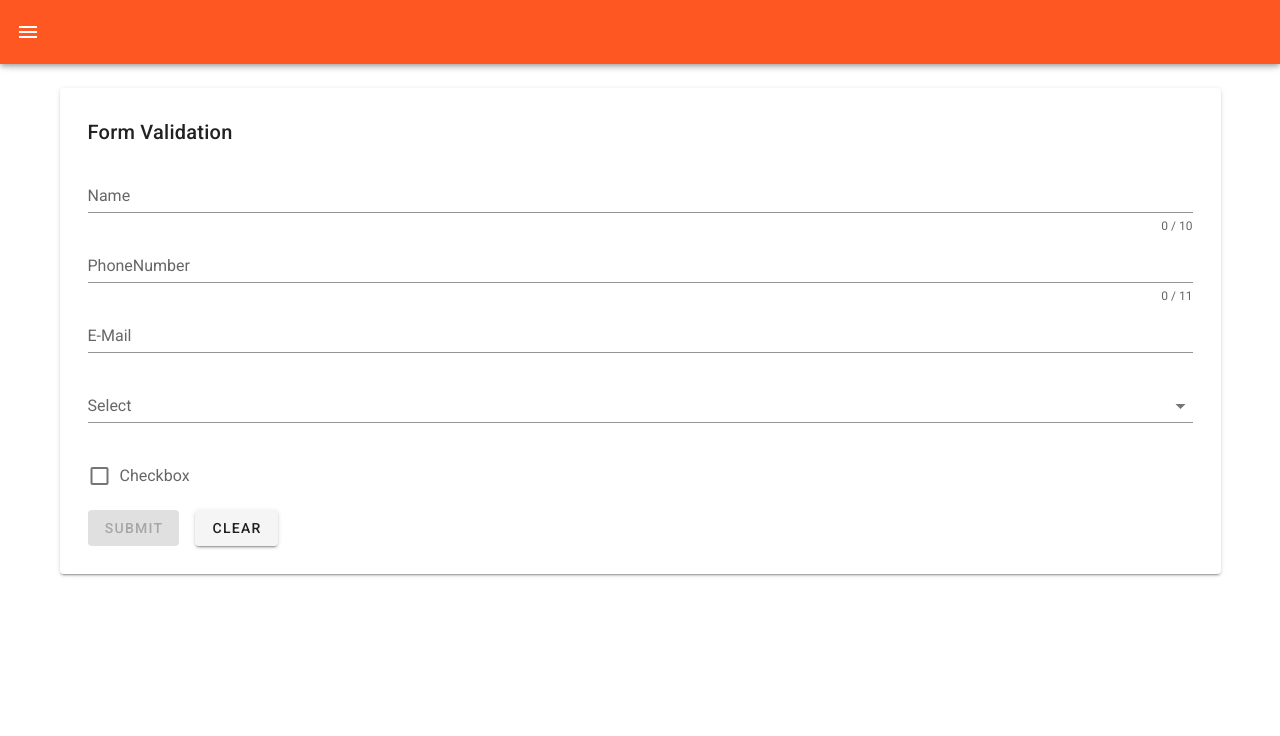
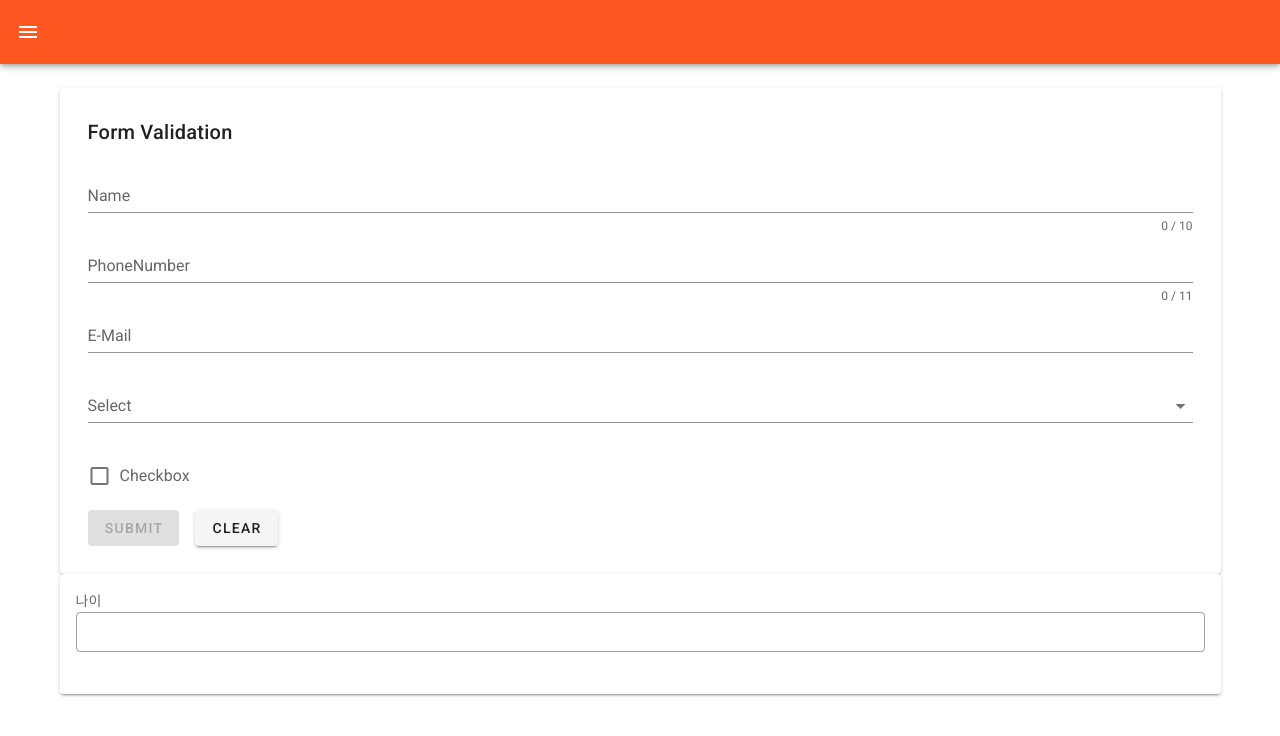
Before and after one commit to yoo-minho/vuetify, a Vue app: page /forms in a window 1280 px wide. Shown: the top 736 px of the page. Built offline with nearby package versions, Linux system fonts and the light colour scheme.

Commit message:
start 15

```diff
--- a/src/views/Forms.vue
+++ b/src/views/Forms.vue
@@ -100,6 +100,18 @@
         </validation-observer>
       </v-card-text>
     </v-card>
+    <v-card>
+      <v-card-text>
+        <label>
+          나이
+          <v-text-field
+            class="m-1"
+            outlined
+            dense
+          />
+        </label>
+      </v-card-text>
+    </v-card>
   </v-container>
 </template>
 <script>
```
